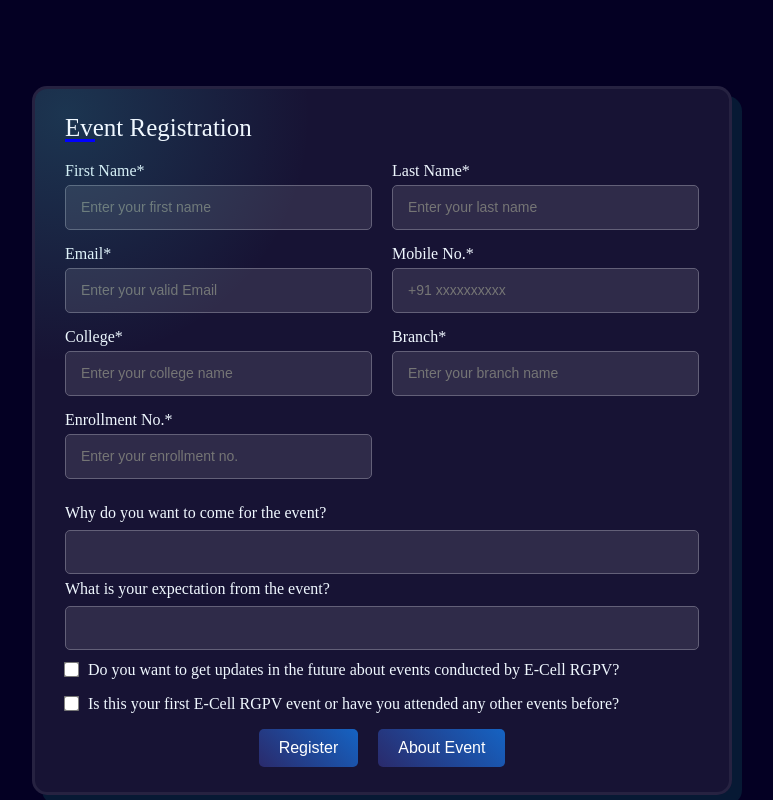
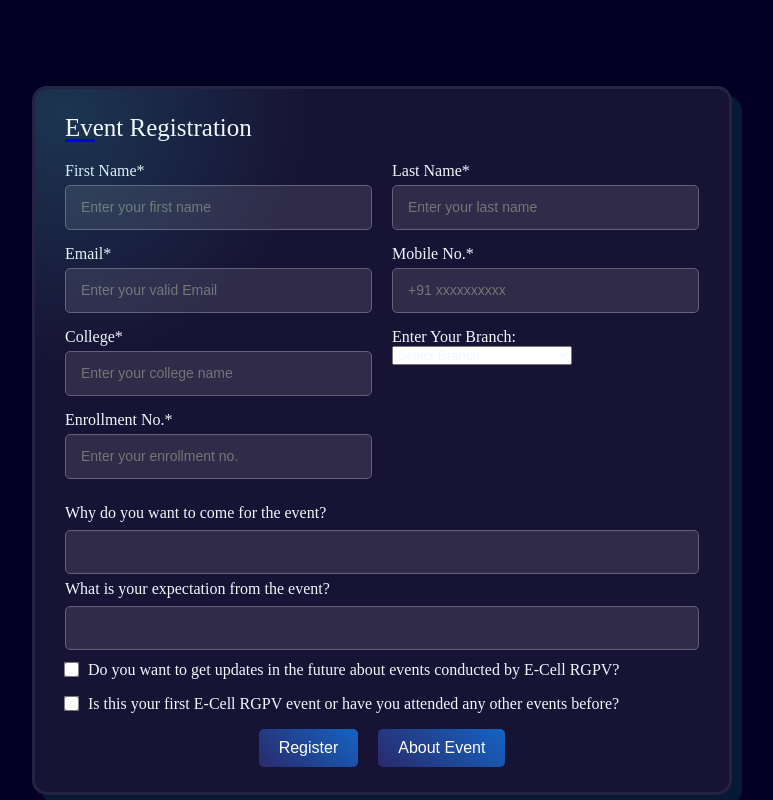
Before and after one commit to shubhanshitiwari/E-Cell-Event-Registration, a plain HTML site: page index.html in a window 1280 px wide. Shown: the whole page, without its empty margins (258-1031 px from the left). Drawn offline with Linux system fonts and the light colour scheme.

Commit message:
Update index.html
added options for selecting branch

```diff
--- a/index.html
+++ b/index.html
@@ -40,8 +40,34 @@
             </div>
 
             <div class="input-box">
-                <span class="details">Branch*</span>
-                <input type="text" placeholder="Enter your branch name" required>
+                <label for="branch">Enter Your Branch:</label>
+                    <select id="branch" name="Branch">
+                        <option value="">
+                            Select Branch
+                        </option>
+                        <option value="Computer Science">
+                            Computer Science
+                        </option>
+                        <option value="Information Technology">
+                            Information Technology
+                        </option>
+                        <option value="Electr. And Commu. Engg.">
+                            Electr. And Commu. Engg.
+                        </option>
+                        <option value="Electrical Engg.">
+                            Electrical Engg.
+                        </option>
+                        <option value="Mechanical Engg.">
+                            Mechanical Engg.
+                        </option>
+                        <option value="Civil Engg">
+                            Civil Engg.
+                        </option>
+                        <option value="Petrochemical">
+                            Petrochemical Engg.
+                        </option>
+                    </select>
+                    <span id="branchError" class="error-message"></span>
             </div>
 
             <div class="input-box">
```
